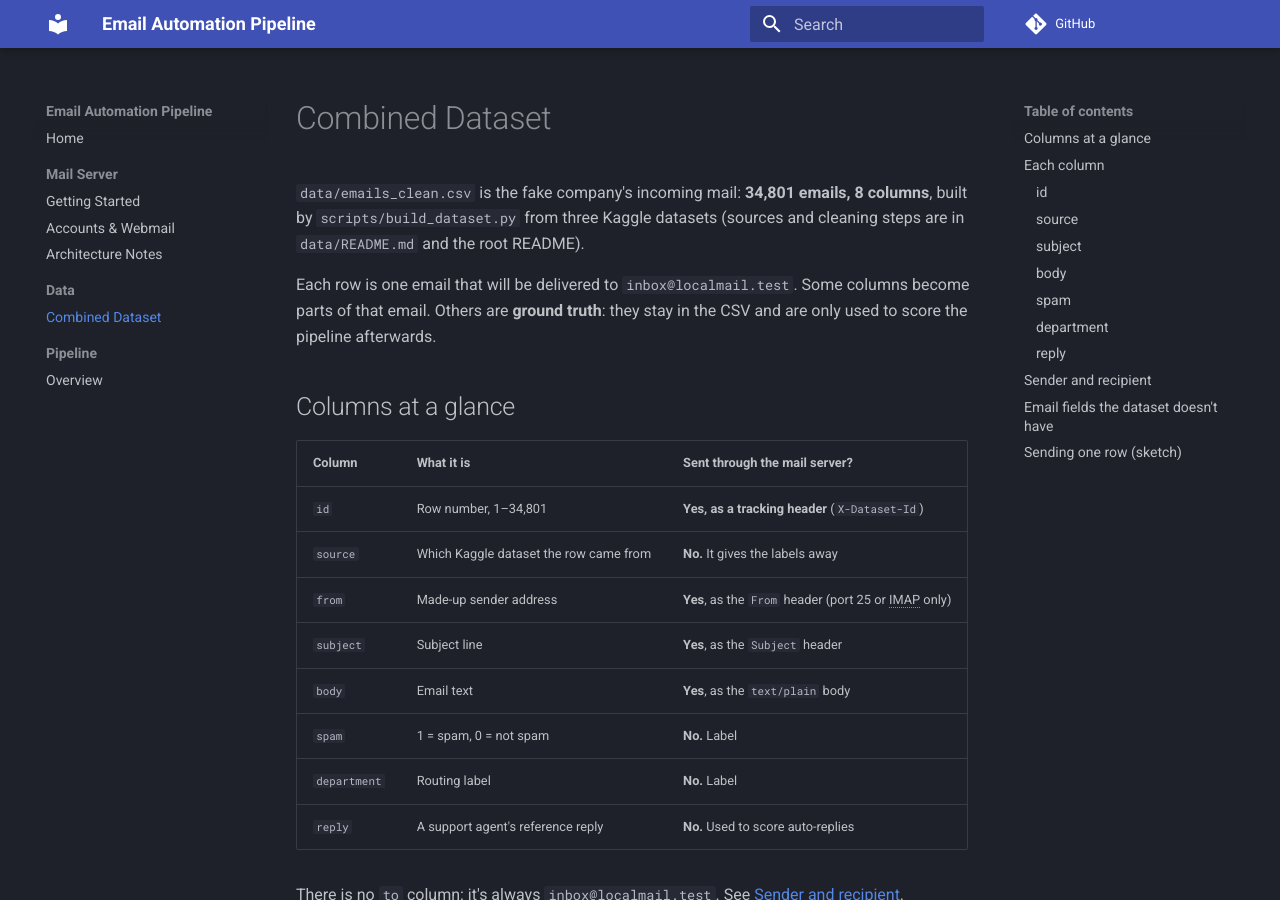
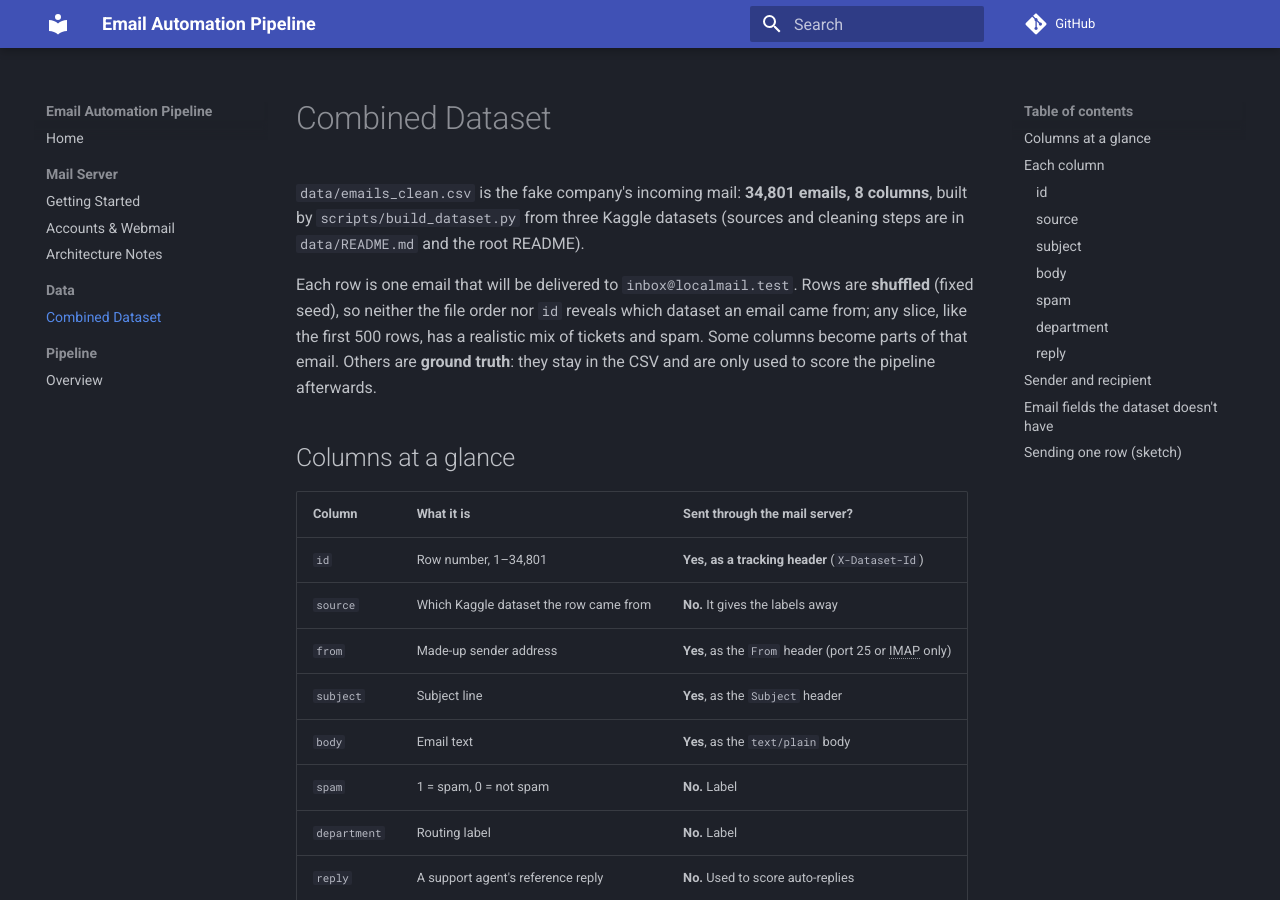
Before and after one commit to danielstet/EmailAutomationPipeline, an MkDocs documentation site: the page built from docs/data/combined-dataset.md, in a window 1280 px wide and 900 px high. Built offline with MkDocs 1.6.1 and Material for MkDocs 9.7.7, drawn with Linux system fonts in a browser that asks for light colours; comment, search, counter and statistics services are not loaded.

Commit message:
Shuffle dataset rows so order and id don't reveal the source
Rows were stacked by dataset (ids 1-16,338 all labelled tickets, then
all spam, then support tickets), so any slice of the file was one source
only. Rows are now shuffled with the fixed seed before ids are assigned.

Co-Authored-By: Claude Opus 5.5 <noreply@anthropic.com>

```diff
--- a/docs/data/combined-dataset.md
+++ b/docs/data/combined-dataset.md
@@ -4,7 +4,10 @@
 8 columns**, built by `scripts/build_dataset.py` from three Kaggle datasets
 (sources and cleaning steps are in `data/README.md` and the root README).
 
-Each row is one email that will be delivered to `inbox@localmail.test`. Some
+Each row is one email that will be delivered to `inbox@localmail.test`.
+Rows are **shuffled** (fixed seed), so neither the file order nor `id`
+reveals which dataset an email came from; any slice, like the first 500
+rows, has a realistic mix of tickets and spam. Some
 columns become parts of that email. Others are **ground truth**: they stay in
 the CSV and are only used to score the pipeline afterwards.
 
```
Also changed, not shown: CLAUDE.md (+2 -0 lines), 2 other files.
